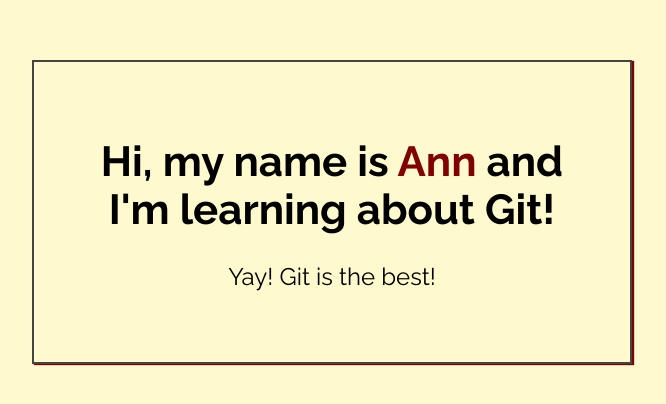
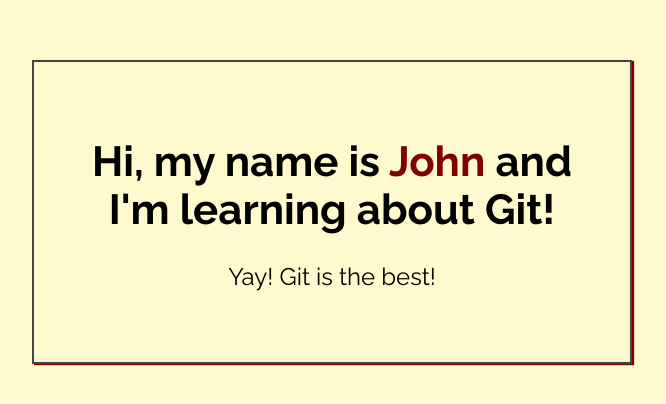
Before and after one commit to jrmiller1201/my-first-repo, a plain HTML site: page index.html in a window 1280 px wide. Shown: the part 188-592 px from the top of the page, without its empty margins (308-974 px from the left). Drawn offline with Linux system fonts and the light colour scheme.

Commit message:
Added name to index.html

```diff
--- a/index.html
+++ b/index.html
@@ -14,7 +14,7 @@
 <body>
 
     <div class="greeting">
-        <h1>Hi, my name is <span class="highlight">Ann</span> and I'm learning about Git! </h1>
+        <h1>Hi, my name is <span class="highlight">John</span> and I'm learning about Git! </h1>
 
         <p>Yay! Git is the best!</p>
     </div>
```
